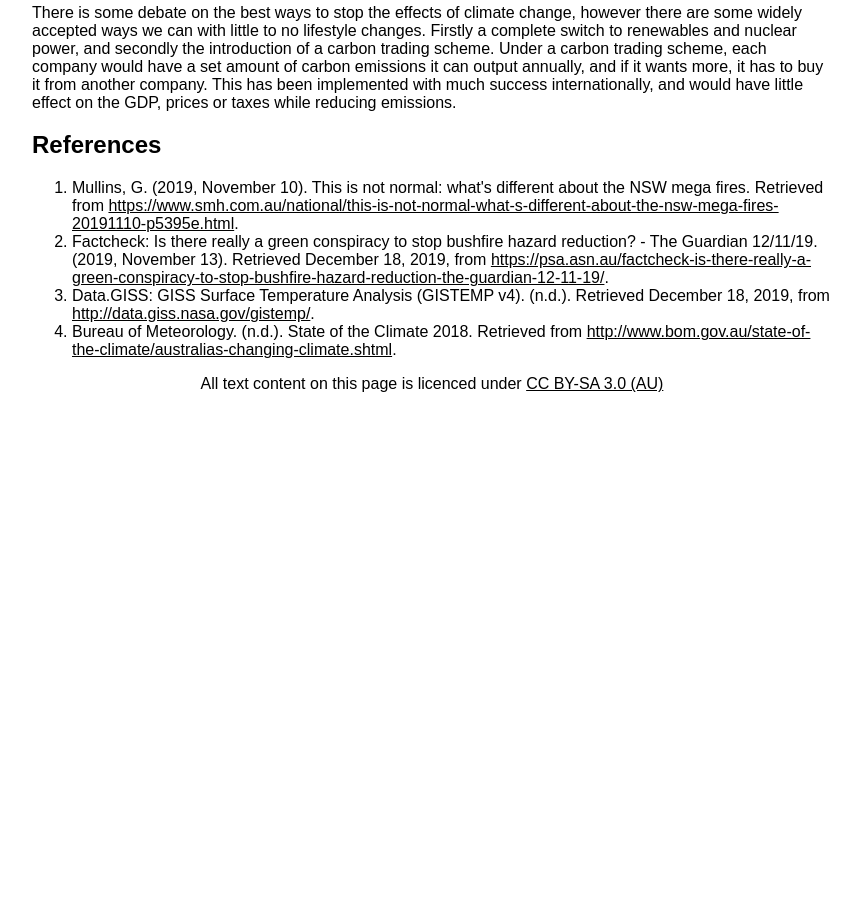
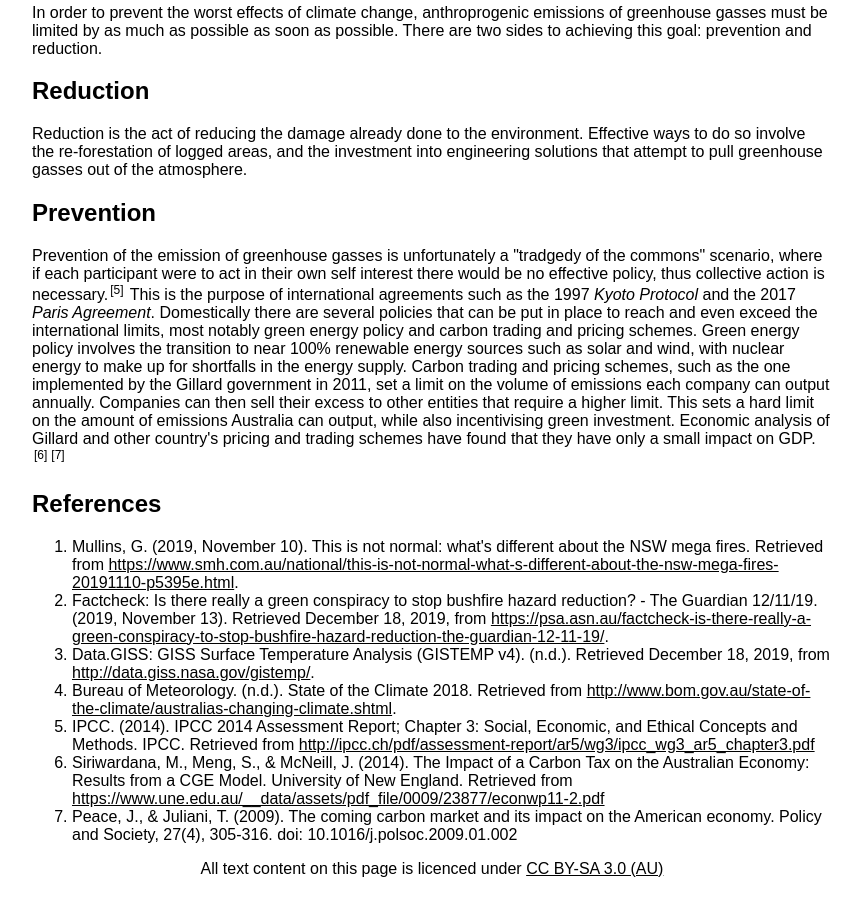
Before and after one commit to BenMMcLean/bushfi.re, a plain HTML site: page index.html in a window 1280 px wide. Shown: the part 1815-2725 px from the top of the page, without its empty margins (208-1069 px from the left). Before the commit the page ends 2240 px from the top, so only its background shows below. Drawn offline with nearby package versions, Linux system fonts and the light colour scheme.

Commit message:
Improved "What can we do" section

```diff
--- a/index.html
+++ b/index.html
@@ -14,7 +14,10 @@
 					new Citation("psn2019", 'Factcheck: Is there really a green conspiracy to stop bushfire hazard reduction? - The Guardian 12/11/19. (2019, November 13). Retrieved December 18, 2019, from <a href="https://psa.asn.au/factcheck-is-there-really-a-green-conspiracy-to-stop-bushfire-hazard-reduction-the-guardian-12-11-19/">https://psa.asn.au/factcheck-is-there-really-a-green-conspiracy-to-stop-bushfire-hazard-reduction-the-guardian-12-11-19/</a>.'),
 					new Citation("smh2019", 'Mullins, G. (2019, November 10). This is not normal: what\'s different about the NSW mega fires. Retrieved from <a href="https://www.smh.com.au/national/this-is-not-normal-what-s-different-about-the-nsw-mega-fires-20191110-p5395e.html">https://www.smh.com.au/national/this-is-not-normal-what-s-different-about-the-nsw-mega-fires-20191110-p5395e.html</a>.'),
 					new Citation("nasaG", 'Data.GISS: GISS Surface Temperature Analysis (GISTEMP v4). (n.d.). Retrieved December 18, 2019, from <a href="http://data.giss.nasa.gov/gistemp/">http://data.giss.nasa.gov/gistemp/</a>.'),
-					new Citation("bomG", 'Bureau of Meteorology. (n.d.). State of the Climate 2018. Retrieved from <a href="http://www.bom.gov.au/state-of-the-climate/australias-changing-climate.shtml">http://www.bom.gov.au/state-of-the-climate/australias-changing-climate.shtml</a>.')
+					new Citation("bomG", 'Bureau of Meteorology. (n.d.). State of the Climate 2018. Retrieved from <a href="http://www.bom.gov.au/state-of-the-climate/australias-changing-climate.shtml">http://www.bom.gov.au/state-of-the-climate/australias-changing-climate.shtml</a>.'),
+					new Citation("ipcc2014", 'IPCC. (2014). IPCC 2014 Assessment Report; Chapter 3: Social, Economic, and Ethical Concepts and Methods. IPCC. Retrieved from <a href="http://ipcc.ch/pdf/assessment-report/ar5/wg3/ipcc_wg3_ar5_chapter3.pdf">http://ipcc.ch/pdf/assessment-report/ar5/wg3/ipcc_wg3_ar5_chapter3.pdf</a>'),
+					new Citation("une2014", 'Siriwardana, M., Meng, S., & McNeill, J. (2014). The Impact of a Carbon Tax on the Australian Economy: Results from a CGE Model. University of New England. Retrieved from <a href="https://www.une.edu.au/__data/assets/pdf_file/0009/23877/econwp11-2.pdf">https://www.une.edu.au/__data/assets/pdf_file/0009/23877/econwp11-2.pdf</a>'),
+					new Citation("pc2009", 'Peace, J., & Juliani, T. (2009). The coming carbon market and its impact on the American economy. Policy and Society, 27(4), 305-316. doi: 10.1016/j.polsoc.2009.01.002')
 				];
 
 				$("body").cite(citations);
@@ -107,11 +110,27 @@
 
 			<h1 style="text-align:center">What can we do?</h1>
 			<p>
-				There is some debate on the best ways to stop the effects of climate change, however there are some widely accepted ways we
-				can with little to no lifestyle changes. Firstly a complete switch to renewables and nuclear power, and secondly the introduction
-				of a carbon trading scheme. Under a carbon trading scheme, each company would have a set amount of carbon emissions it can output
-				annually, and if it wants more, it has to buy it from another company. This has been implemented with much success internationally,
-				 and would have little effect on the GDP, prices or taxes while reducing emissions.
+				In order to prevent the worst effects of climate change, anthroprogenic emissions of greenhouse gasses must be limited
+				by as much as possible as soon as possible. There are two sides to achieving this goal: prevention and reduction.
+			</p>
+
+			<h2>Reduction</h2>
+			<p>
+				Reduction is the act of reducing the damage already done to the environment. Effective ways to do so involve the re-forestation of logged areas,
+				and the investment into engineering solutions that attempt to pull greenhouse gasses out of the atmosphere.
+			</p>
+
+			<h2>Prevention</h2>
+			<p>
+				Prevention of the emission of greenhouse gasses is unfortunately a "tradgedy of the commons" scenario, where if each participant
+				were to act in their own self interest there would be no effective policy, thus collective action is necessary.<span data-linked-citation="ipcc2014"></span>
+				This is the purpose of international agreements such as the 1997 <i>Kyoto Protocol</i> and the 2017 <i>Paris Agreement</i>. Domestically there are
+				several policies that can be put in place to reach and even exceed the international limits, most notably green energy policy and carbon trading and pricing schemes.
+				Green energy policy involves the transition to near 100% renewable energy sources such as solar and wind, with nuclear energy to make up for shortfalls
+				in the energy supply. Carbon trading and pricing schemes, such as the one implemented by the Gillard government in 2011, set a limit on the volume of emissions each
+				company can output annually. Companies can then sell their excess to other entities that require a higher limit. This sets a hard limit on the amount
+				of emissions Australia can output, while also incentivising green investment. Economic analysis of Gillard and other country's pricing and trading schemes have found that
+				they have only a small impact on GDP.<span data-linked-citation="une2014"></span><span data-linked-citation="pc2009"></span>
 			</p>
 
 			<div id="complete-citation-container">
--- a/wikicite.css
+++ b/wikicite.css
@@ -22,6 +22,7 @@
 	padding: 10px 16px;
 	position: absolute;
 	display: none;
+	word-break: break-all;
 }
 
 #citation-hover:after {
```
